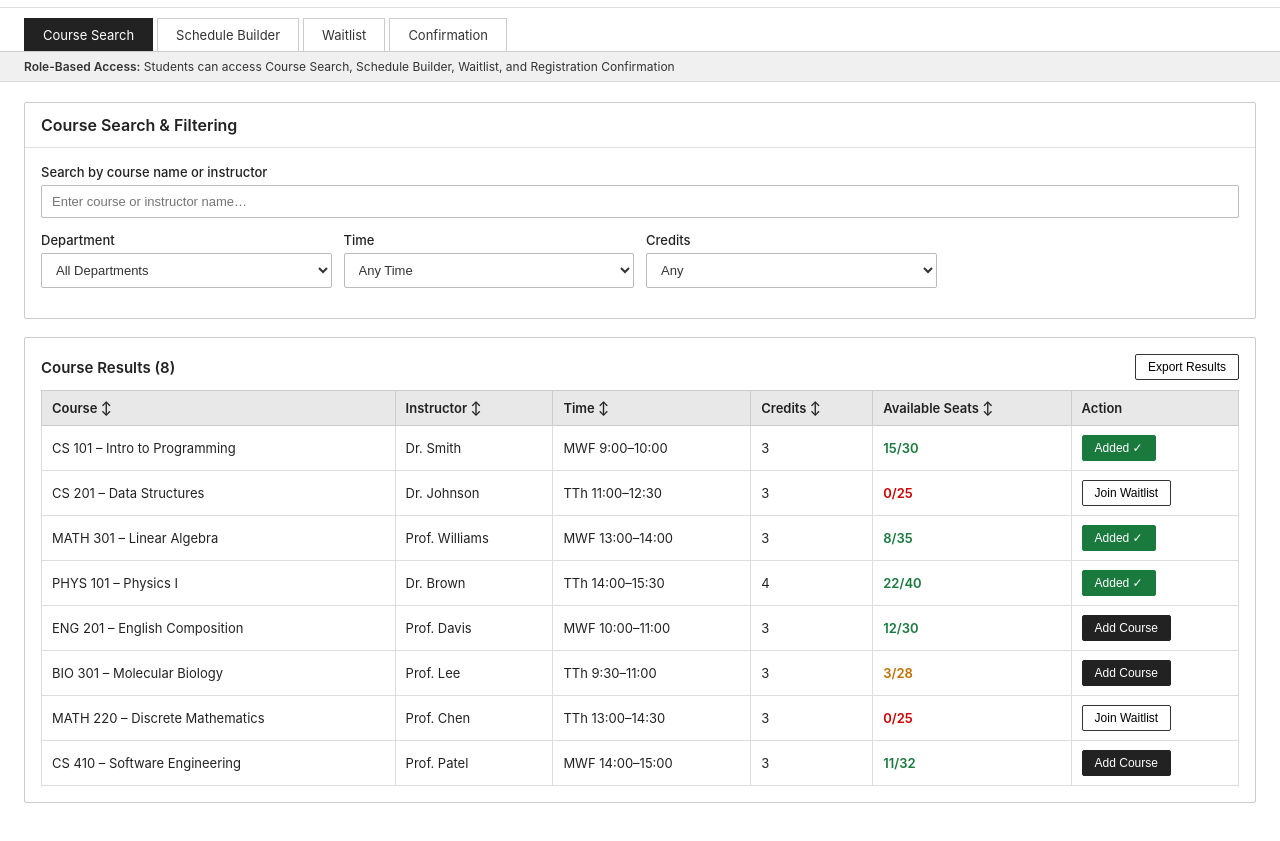
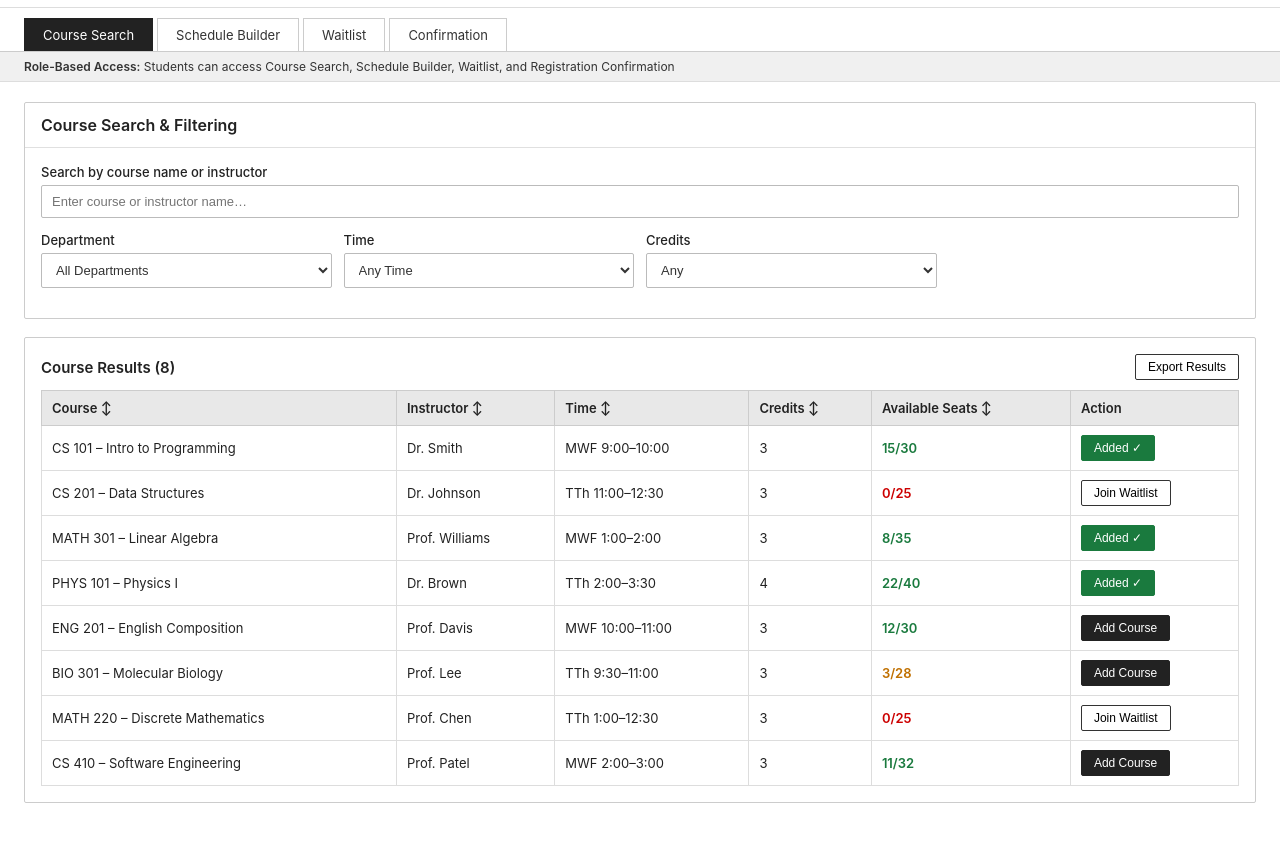
Before and after one commit to MumtazUW/INFO-380-Team-8-Project, a plain HTML site: page index.html in a window 1280 px wide. Shown: the part 153-994 px from the top of the page. Drawn offline with Linux system fonts and the light colour scheme.

Commit message:
fixed class times.

```diff
--- a/index.html
+++ b/index.html
@@ -259,12 +259,12 @@
                   <td><button class="btn btn-sm" id="addbtn-cs201wl" onclick="joinWaitlist('CS 201',this)">Join Waitlist</button></td>
                 </tr>
                 <tr data-dept="MATH" data-time="MWF" data-cred="3" data-name="math 301 linear algebra" data-instructor="prof. williams" data-id="math301">
-                  <td>MATH 301 – Linear Algebra</td><td>Prof. Williams</td><td>MWF 13:00–14:00</td><td>3</td>
+                  <td>MATH 301 – Linear Algebra</td><td>Prof. Williams</td><td>MWF 1:00–2:00</td><td>3</td>
                   <td class="seats-ok">8/35</td>
                   <td><button class="btn btn-sm btn-dark" id="addbtn-math301" onclick="addCourse('MATH 301','MWF 13:00–14:00','Room 205','math301',this)">Add Course</button></td>
                 </tr>
                 <tr data-dept="PHYS" data-time="TTh" data-cred="4" data-name="phys 101 physics i" data-instructor="dr. brown" data-id="phys101">
-                  <td>PHYS 101 – Physics I</td><td>Dr. Brown</td><td>TTh 14:00–15:30</td><td>4</td>
+                  <td>PHYS 101 – Physics I</td><td>Dr. Brown</td><td>TTh 2:00–3:30</td><td>4</td>
                   <td class="seats-ok">22/40</td>
                   <td><button class="btn btn-sm btn-dark" id="addbtn-phys101" onclick="addCourse('PHYS 101','TTh 14:00–15:30','Lab A','phys101',this)">Add Course</button></td>
                 </tr>
@@ -279,12 +279,12 @@
                   <td><button class="btn btn-sm btn-dark" id="addbtn-bio301c" onclick="addCourse('BIO 301','TTh 9:30–11:00','BIO Lab 2','bio301c',this)">Add Course</button></td>
                 </tr>
                 <tr data-dept="MATH" data-time="TTh" data-cred="3" data-name="math 220 discrete mathematics" data-instructor="prof. chen" data-id="math220wl">
-                  <td>MATH 220 – Discrete Mathematics</td><td>Prof. Chen</td><td>TTh 13:00–14:30</td><td>3</td>
+                  <td>MATH 220 – Discrete Mathematics</td><td>Prof. Chen</td><td>TTh 1:00–12:30</td><td>3</td>
                   <td class="seats-full">0/25</td>
                   <td><button class="btn btn-sm" id="addbtn-math220wl" onclick="joinWaitlist('MATH 220',this)">Join Waitlist</button></td>
                 </tr>
                 <tr data-dept="CS" data-time="MWF" data-cred="3" data-name="cs 410 software engineering" data-instructor="prof. patel" data-id="cs410">
-                  <td>CS 410 – Software Engineering</td><td>Prof. Patel</td><td>MWF 14:00–15:00</td><td>3</td>
+                  <td>CS 410 – Software Engineering</td><td>Prof. Patel</td><td>MWF 2:00–3:00</td><td>3</td>
                   <td class="seats-ok">11/32</td>
                   <td><button class="btn btn-sm btn-dark" id="addbtn-cs410" onclick="addCourse('CS 410','MWF 14:00–15:00','ENG 310','cs410',this)">Add Course</button></td>
                 </tr>
@@ -608,15 +608,15 @@ var studentSchedules = {
     name: 'John Smith',
     courses: [
       {code:'CS 101', title:'Intro to Programming', time:'MWF 9:00–10:00', loc:'Room 101', cred:3},
-      {code:'MATH 301', title:'Linear Algebra', time:'MWF 13:00–14:00', loc:'Room 205', cred:3},
+      {code:'MATH 301', title:'Linear Algebra', time:'MWF 1:00–2:00', loc:'Room 205', cred:3},
       {code:'ENG 201', title:'English Composition', time:'MWF 10:00–11:00', loc:'Room 302', cred:3},
     ]
   },
   '23456': {
     name: 'Jane Doe',
     courses: [
-      {code:'PHYS 101', title:'Physics I', time:'TTh 14:00–15:30', loc:'Lab A', cred:4},
-      {code:'MATH 220', title:'Discrete Mathematics', time:'TTh 13:00–14:30', loc:'Room 110', cred:3},
+      {code:'PHYS 101', title:'Physics I', time:'TTh 2:00–3:30', loc:'Lab A', cred:4},
+      {code:'MATH 220', title:'Discrete Mathematics', time:'TTh 1:00–2:30', loc:'Room 110', cred:3},
       {code:'CS 101', title:'Intro to Programming', time:'MWF 9:00–10:00', loc:'Room 101', cred:3},
     ]
   },
@@ -624,7 +624,7 @@ var studentSchedules = {
     name: 'Michael Chen',
     courses: [
       {code:'BIO 301', title:'Molecular Biology', time:'TTh 9:30–11:00', loc:'BIO Lab 2', cred:3},
-      {code:'CS 410', title:'Software Engineering', time:'MWF 14:00–15:00', loc:'ENG 310', cred:3},
+      {code:'CS 410', title:'Software Engineering', time:'MWF 2:00–3:00', loc:'ENG 310', cred:3},
       {code:'ENG 201', title:'English Composition', time:'MWF 10:00–11:00', loc:'Room 302', cred:3},
     ]
   }
@@ -633,8 +633,8 @@ var studentSchedules = {
 // ─── CART ───
 var cart = [
   {code:'CS 101', time:'MWF 9:00–10:00', loc:'Room 101', id:'cs101'},
-  {code:'MATH 301', time:'MWF 13:00–14:00', loc:'Room 205', id:'math301'},
-  {code:'PHYS 101', time:'TTh 14:00–15:30', loc:'Lab A', id:'phys101'},
+  {code:'MATH 301', time:'MWF 1:00–2:00', loc:'Room 205', id:'math301'},
+  {code:'PHYS 101', time:'TTh 2:00–3:30', loc:'Lab A', id:'phys101'},
 ];
 
 // ─── OVERRIDE STATS ───
@@ -747,7 +747,7 @@ function savePlan(btn) {
 }
 
 // ─── SCHEDULE GRID ───
-var timeSlots = ['8:00','9:00','10:00','11:00','12:00','13:00','14:00','15:00','16:00','17:00'];
+var timeSlots = ['8:00','9:00','10:00','11:00','12:00','1:00','2:00','3:00','4:00','5:00'];
 var courseSlotMap = {
   'cs101':   {days:[0,2,4], startSlot:1, span:1, color:'cal-cs'},
   'math301': {days:[0,2,4], startSlot:5, span:1, color:'cal-math'},
```
